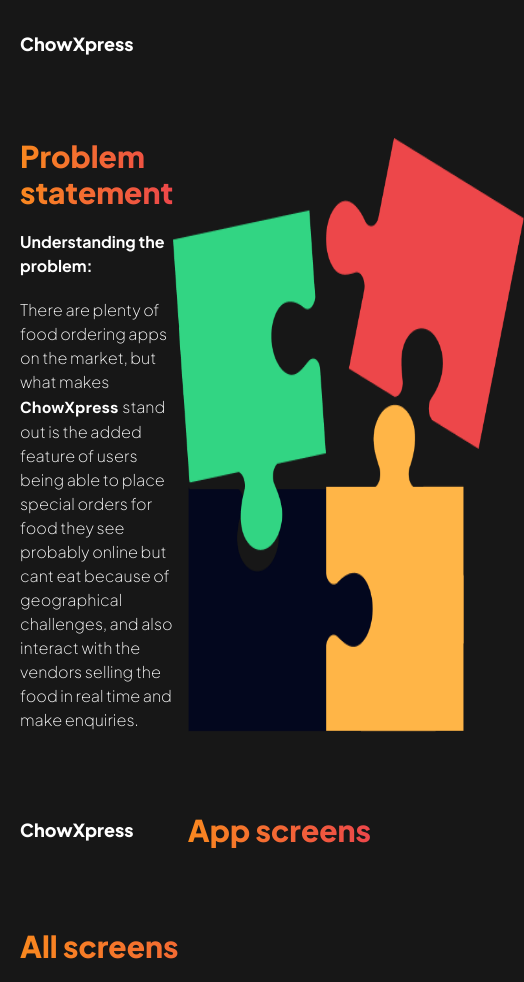
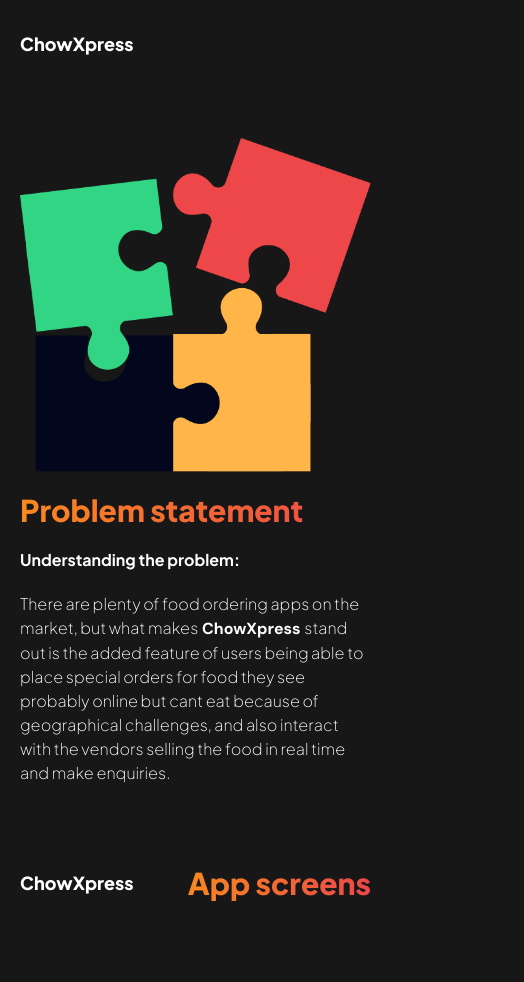
Before and after one commit to VirtuousTechies/musa-daniel, a React (Vite) app in the folder musa-daniel/: page /works/foodApp in a window 390 px wide. Shown: the part 2640-3622 px from the top of the page, 524 px wide, since content can reach past the window. Built offline with nearby package versions, Linux system fonts and the light colour scheme.

Commit message:
Made the problem statement section in the food app body responsive for all break points

```diff
--- a/musa-daniel/src/Components/FoodAppBody.jsx
+++ b/musa-daniel/src/Components/FoodAppBody.jsx
@@ -76,20 +76,23 @@ export default function FoodAppBody() {
         <section className='flex flex-col space-y-20 md:items-start w-[90%] mx-5 md:mx-0
         md:w-[80%] bg-[#17171717]'>
             <FoodHeader />
-            <div className='flex flex-row justify-between w-full'>
+            <div className='flex flex-col-reverse space-y-reverse space-y-5 md:space-y-0 md:flex-row
+            md:justify-between w-full'>
                 <div className='flex flex-col space-y-5'>
                     <h2 className='bg-gradient-to-l font-four text-3xl md:text-4xl font-extrabold
                     text-transparent bg-clip-text to-[#F9881F] from-[#ED474A]'>Problem statement</h2>
                     <p className='font-four font-bold text-white
-                    text-base md:w-[30rem]'>Understanding the problem:</p>
-                    <p className='font-four font-extralight text-white text-base md:w-[30rem]'>
+                    text-base'>Understanding the problem:</p>
+                    <p className='font-four font-extralight text-white text-base md:w-[20rem]
+                    lg:w-[24.5rem]'>
                     There are plenty of food ordering apps on the market, but what makes
                     <span className='text-white font-bold'> ChowXpress </span> stand out is
                     the added feature of users being able to place special orders for food they
                     see probably online but cant eat because of geographical challenges, and also
                     interact with the vendors selling the food in real time and make enquiries.</p>
                 </div>
-                <img src={foodProblem} alt="problem" />
+                <img src={foodProblem} alt="problem" className='md:max-w-[40%] lg:max-w-[50%]
+                xl:max-w-full' />
             </div>
         </section>
         <section className='flex flex-col space-y-20 md:items-start w-[90%] mx-5 md:mx-0
```
